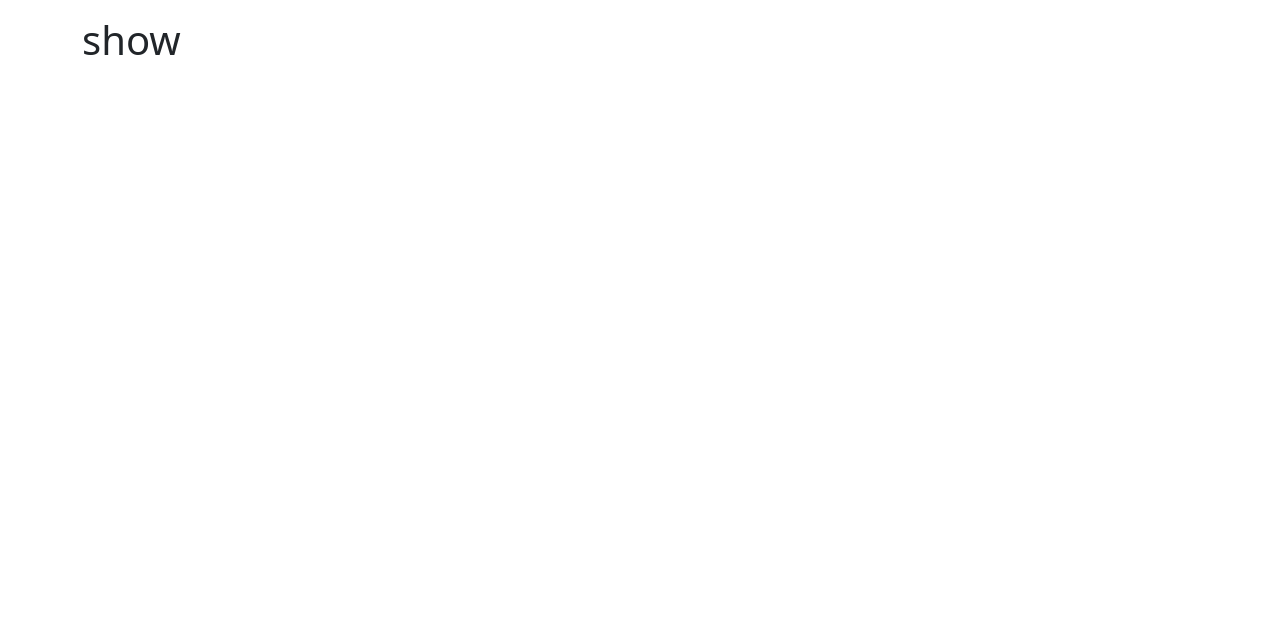
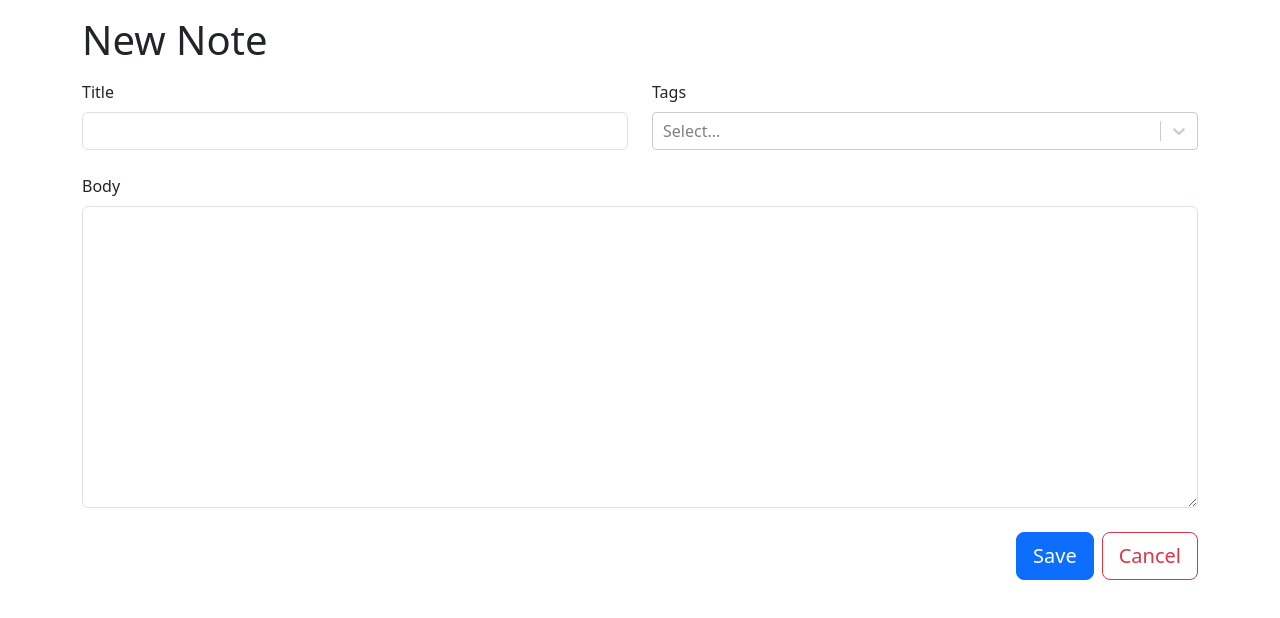
Before and after one commit to Harsh7258/MarkDow-n-ote, a React (Vite) app: page /new in a window 1280 px wide. Shown: the top 618 px of the page. Built offline with nearby package versions, Linux system fonts and the light colour scheme.

Commit message:
note form functionality

```diff
--- a/src/App.tsx
+++ b/src/App.tsx
@@ -1,18 +1,34 @@
 import "bootstrap/dist/css/bootstrap.min.css";
 import { Routes, Route, Navigate } from 'react-router-dom';
 
-// import { NewNote } from './NewNotes';
+import { NewNote } from './NewNotes';
 import { Container } from 'react-bootstrap';
 
+// Type --> is a convenient way to refer to the different properties and functions that a value has. A value is anything that you can assign to a variable e.g., a number, a string, an array, an object, and a function.
+
+//Types are better for working with functions, complex types, etc
+
+export type Note = {
+  id: string
+} & NoteData
+
+export type NoteData = {
+  title: string
+  markdown: string
+  tags: Tag[]
+}
+export type Tag = {
+  id: string
+  label: string
+}
 
 function App() {
-
   return (
     <>
      <Container className='my-3'>
       <Routes>
         <Route path='/' element={<h1>Home</h1>} />
-        {/* <Route path='/new' element={<NewNote/>} /> */}
+        <Route path='/new' element={<NewNote/>} />
         <Route path='/:id'>
           <Route index element={<h1>show</h1>} />
           <Route path='edit' element={<h1>edit</h1>} />
--- a/src/NoteForm.tsx
+++ b/src/NoteForm.tsx
@@ -1,14 +1,23 @@
-import { useRef } from "react";
+import { FormEvent, useRef } from "react";
 import { Col, Row, Form, Stack, Button } from "react-bootstrap";
 import { Link } from "react-router-dom";
 import CreatableReactSelect from "react-select/creatable";
+import { NoteData } from "./App";
 
-export function NoteForm(){
+type NoteFormProps = {
+    onSubmit: (data: NoteData) => void // void --> used to evaluate an expression which does not return any value
+}
+export function NoteForm({ onSubmit } : NoteFormProps){
     const titleRef = useRef<HTMLInputElement>(null);
     const markdownRef = useRef<HTMLTextAreaElement>(null);
+    // method to implement useRef() hook in TypeScript .tsx file
+
+    function handleSubmit(e: FormEvent){
+        e.preventDefault();
+    }
 
     return (
-        <Form>
+        <Form onSubmit={handleSubmit}>
             <Stack gap={4}>
                 <Row>
                     <Col>
@@ -27,7 +36,7 @@ export function NoteForm(){
                     <Row>
                     <Form.Group controlId="markdown">
                         <Form.Label>Body</Form.Label>
-                        <Form.Control required as="textarea" ref={markdownRef} rows={14}/>
+                        <Form.Control required as="textarea" ref={markdownRef} rows={12}/>
                     </Form.Group>
                     </Row>
                     <Stack direction="horizontal" gap={2} className="justify-content-end">
@@ -36,7 +45,6 @@ export function NoteForm(){
                         <Button type="button" variant="outline-danger" size="lg">Cancel</Button>
                         </Link>
                     </Stack>
-
             </Stack>
         </Form>
     )
```
